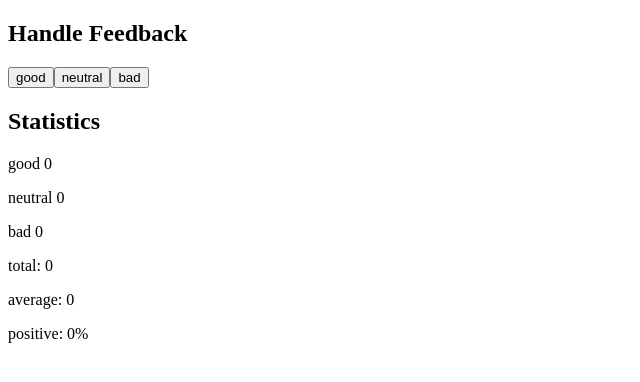
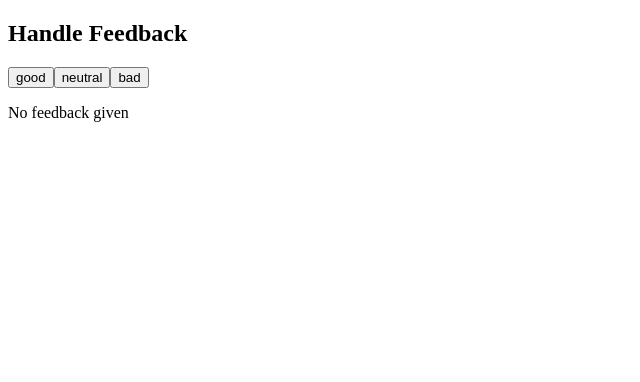
Before and after one commit to ItsMatt17/FullStackOpen-Exercises, a React (Vite) app in the folder part1/unicafe/: page / in a window 1280 px wide. Shown: the top 382 px of the page, without its empty margins (0-640 px from the left). Built offline with nearby package versions, Linux system fonts and the light colour scheme.

Commit message:
Part 1.8

```diff
--- a/part1/unicafe/src/App.jsx
+++ b/part1/unicafe/src/App.jsx
@@ -1,5 +1,6 @@
 import { useState } from 'react'
 import Button from "./Button.jsx"
+import Statistics from './Statistics.jsx'
 
 function App() {
   const [good, setGood] = useState(0)
@@ -10,7 +11,6 @@
   const handleNeutral = () => setNeutral(neutral + 1)
   const handleBad = () => setBad(bad + 1)
 
-  const total = () => good + neutral + bad
 
 
   return (
@@ -20,15 +20,8 @@
       <Button onClick={handleGood} content={"good"} />
       <Button onClick={handleNeutral} content={"neutral"} />
       <Button onClick={handleBad} content={"bad"} />
+      <Statistics good={good} neutral={neutral} bad={bad} />
 
-
-      <h2>Statistics</h2>
-      <p>good {good}</p>
-      <p>neutral {neutral}</p>
-      <p>bad {bad}</p>
-      <p>total: {total()}</p>
-      <p>average: {total() === 0 ? 0 : (good - bad) / total()}</p>
-      <p>positive: {(total() === 0 ? 0 : (good) / total()) * 100}%</p>
     </div>
 
   )
--- /dev/null
+++ b/part1/unicafe/src/Statistics.jsx
@@ -0,0 +1,24 @@
+
+const Statistics = ({ good, neutral, bad }) => {
+  const total = () => good + neutral + bad
+
+  if (total() === 0) {
+    return (<p>No feedback given</p>)
+  }
+
+
+  return (
+    <>
+      <h2>Statistics</h2>
+      <p>good {good}</p>
+      <p>neutral {neutral}</p>
+      <p>bad {bad}</p>
+      <p>total: {total()}</p>
+      <p>average: {total() === 0 ? 0 : (good - bad) / total()}</p>
+      <p>positive: {(total() === 0 ? 0 : (good) / total()) * 100}%</p>
+    </>
+  )
+
+}
+
+export default Statistics
```
